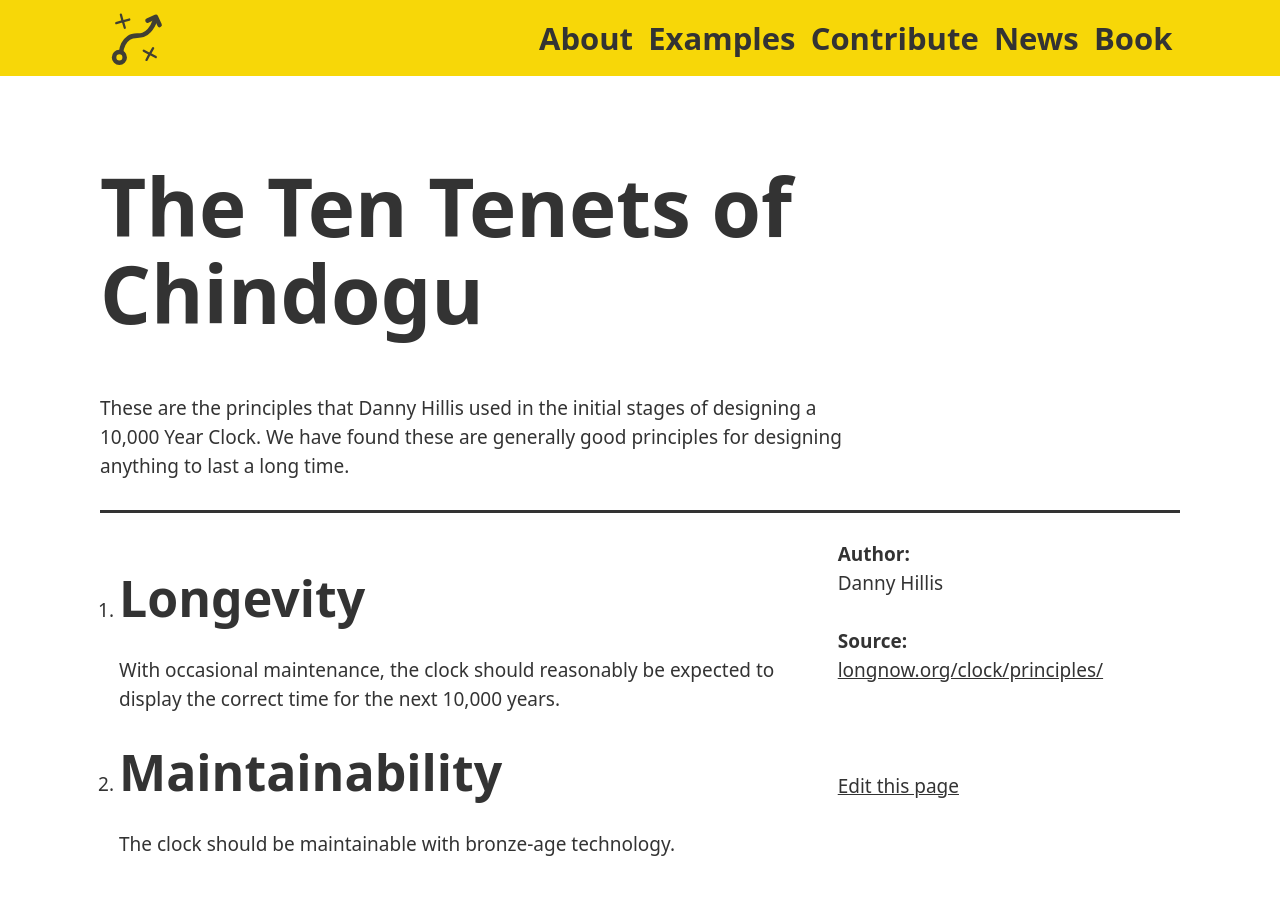
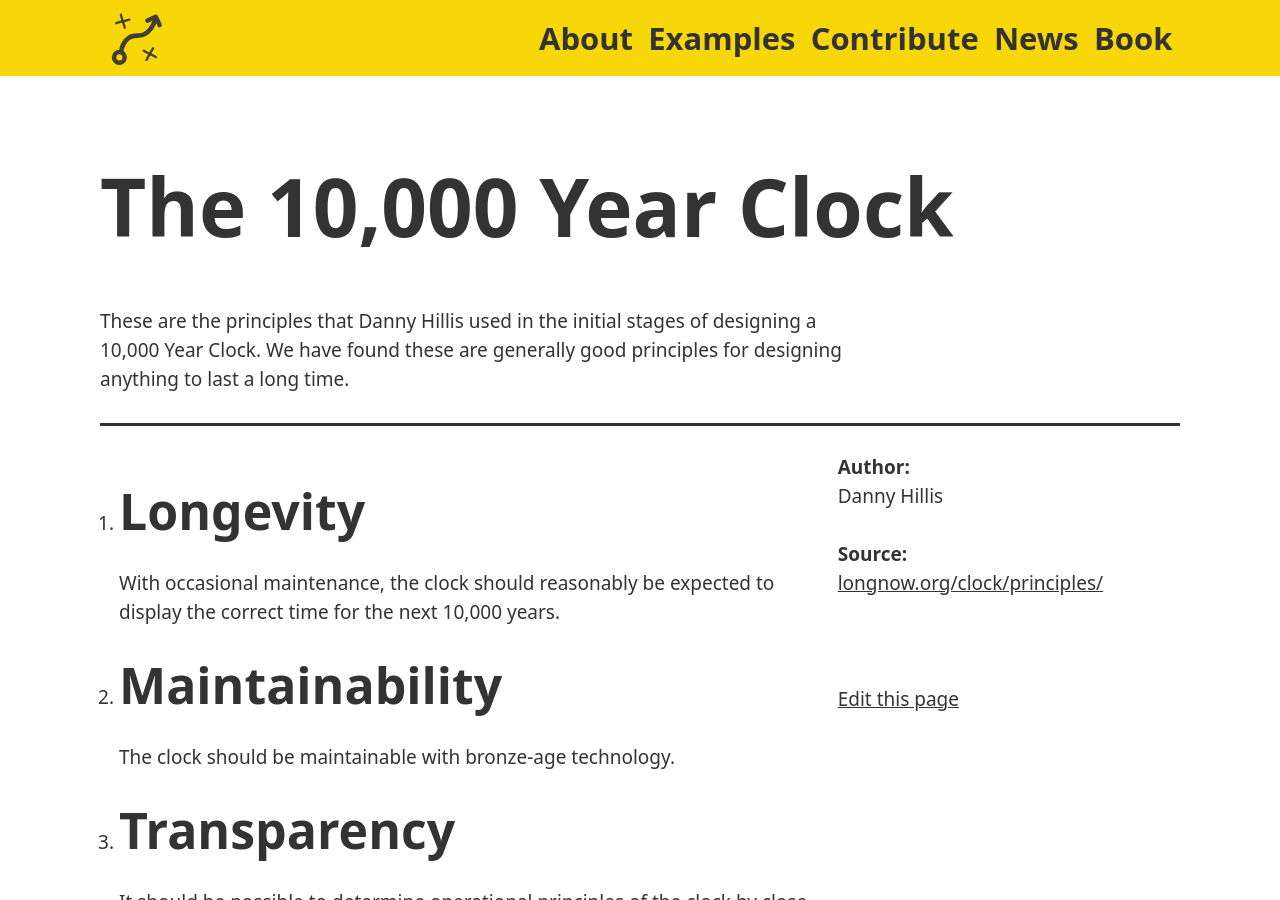
Before and after one commit to benbrignell/principles.design, a Jekyll site: the page built from _examples/the-10000-year-clock.md, in a window 1280 px wide and 900 px high. Built offline with Jekyll 4.4.1, drawn with Linux system fonts in a browser that asks for light colours.

Commit message:
Update the-10000-year-clock.md
Was browsing the webiste and realised the title was wrong for some reason :)

```diff
--- a/_examples/the-10000-year-clock.md
+++ b/_examples/the-10000-year-clock.md
@@ -1,5 +1,5 @@
 ---
-title: The Ten Tenets of Chindogu
+title: The 10,000 Year Clock
 author: Danny Hillis
 overview: |
     These are the principles that Danny Hillis used in the initial stages of designing a 10,000 Year Clock. We have found these are generally good principles for designing anything to last a long time.
```
